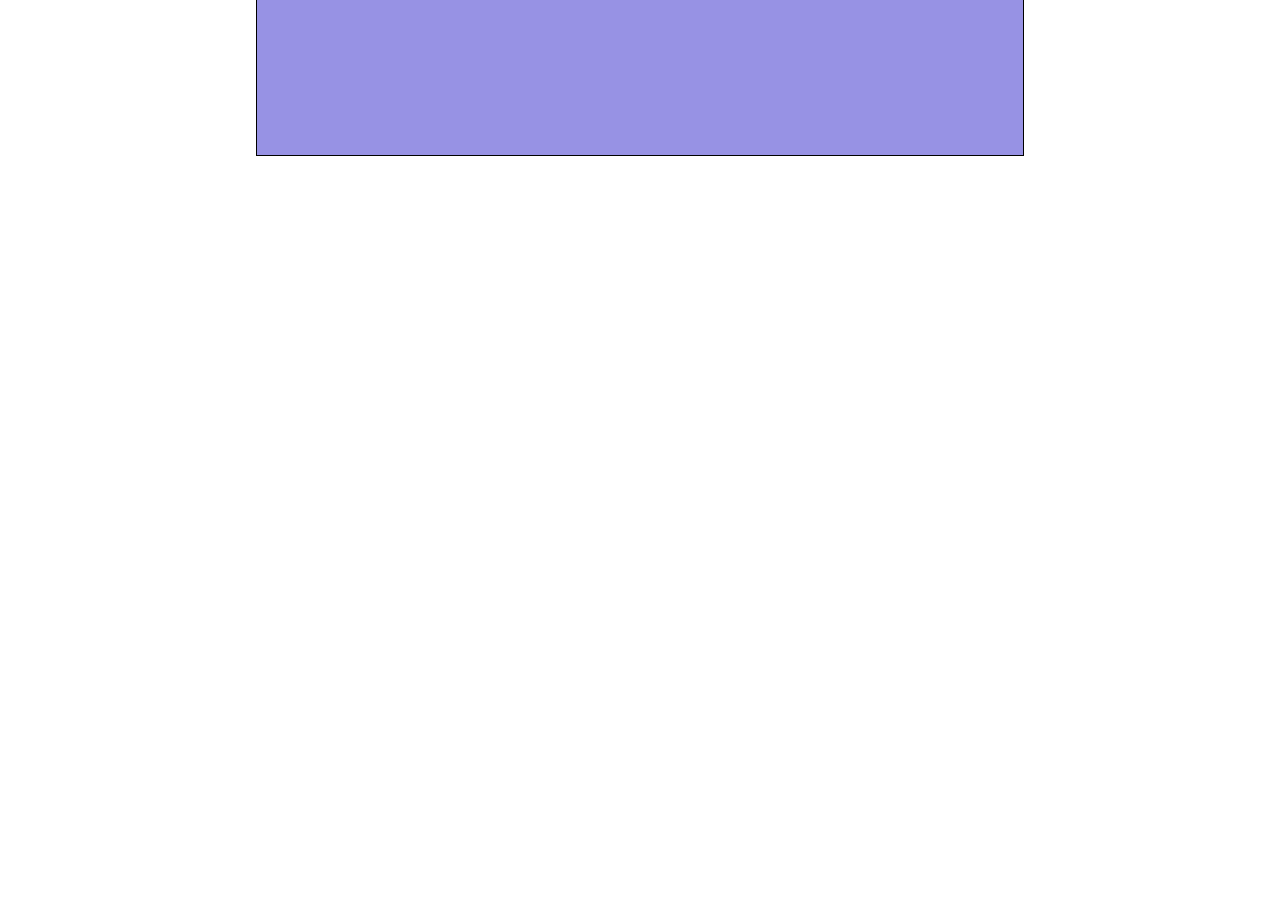
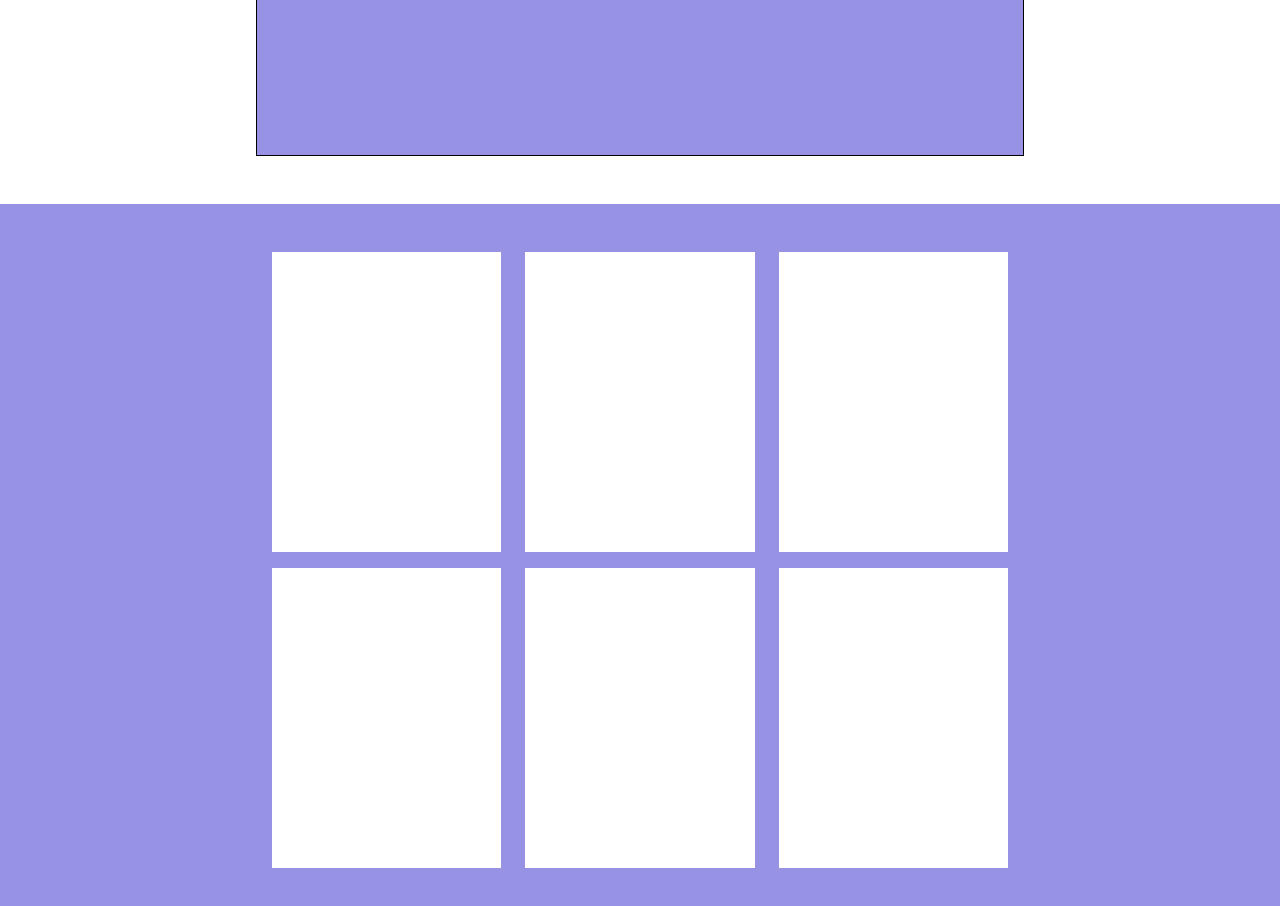
Before and after one commit to LorenzoOgnibene/htmlcss-responsive-layout, a plain HTML site: page index.html in a window 1280 px wide. Shown: the part 2796-3702 px from the top of the page. Before the commit the page ends 3096 px from the top, so only its background shows below. Drawn offline with Linux system fonts and the light colour scheme.

Commit message:
Add section benefits

```diff
--- a/css/style.css
+++ b/css/style.css
@@ -90,6 +90,19 @@ div.profile{
     border: 1px solid black;
 }
 
+/* SECTION BENEFITS CARD */
+
+div.labels{
+    padding: 3rem;
+}
+
+div.label{
+    width: 100%;
+    height: 300px;
+    background-color: white;
+    margin-bottom: 1rem;
+}
+
 /******** RESPONSIVE ********/
 
 @media all and (min-width: 790px){
@@ -108,6 +121,13 @@ div.profile{
         width: calc((100% / 3) * 2 - 1rem);
     }
 
+    div.label{
+        width: calc((100% / 2) - 1rem);
+    }
+
+    div.labels{
+        justify-content: space-between;
+    }
 
 }
 
@@ -125,4 +145,13 @@ div.profile{
     div.section-dev{
         flex-wrap: nowrap;
     }
+
+    div.label{
+        width: calc((100% / 3) - 1rem);
+    }
+
+    div.labels{
+        justify-content: space-between;
+    }
+
 }
--- a/index.html
+++ b/index.html
@@ -71,23 +71,14 @@
                     </div>
                 </div>
             </section>
-            <section class="benefits-cards">
-                <div class="cards flex container">
-                    <div class="card">
-
-                    </div>
-                    <div class="card">
-
-                    </div>
-                    <div class="card">
-
-                    </div>
-                    <div class="card">
-
-                    </div>
-                    <div class="card">
-
-                    </div>
+            <section class="benefits-cards bg-violet">
+                <div class="labels flex container">
+                    <div class="label"></div>
+                    <div class="label"></div>
+                    <div class="label"></div>
+                    <div class="label"></div>
+                    <div class="label"></div>
+                    <div class="label"></div>
                 </div>
             </section>
 
```
